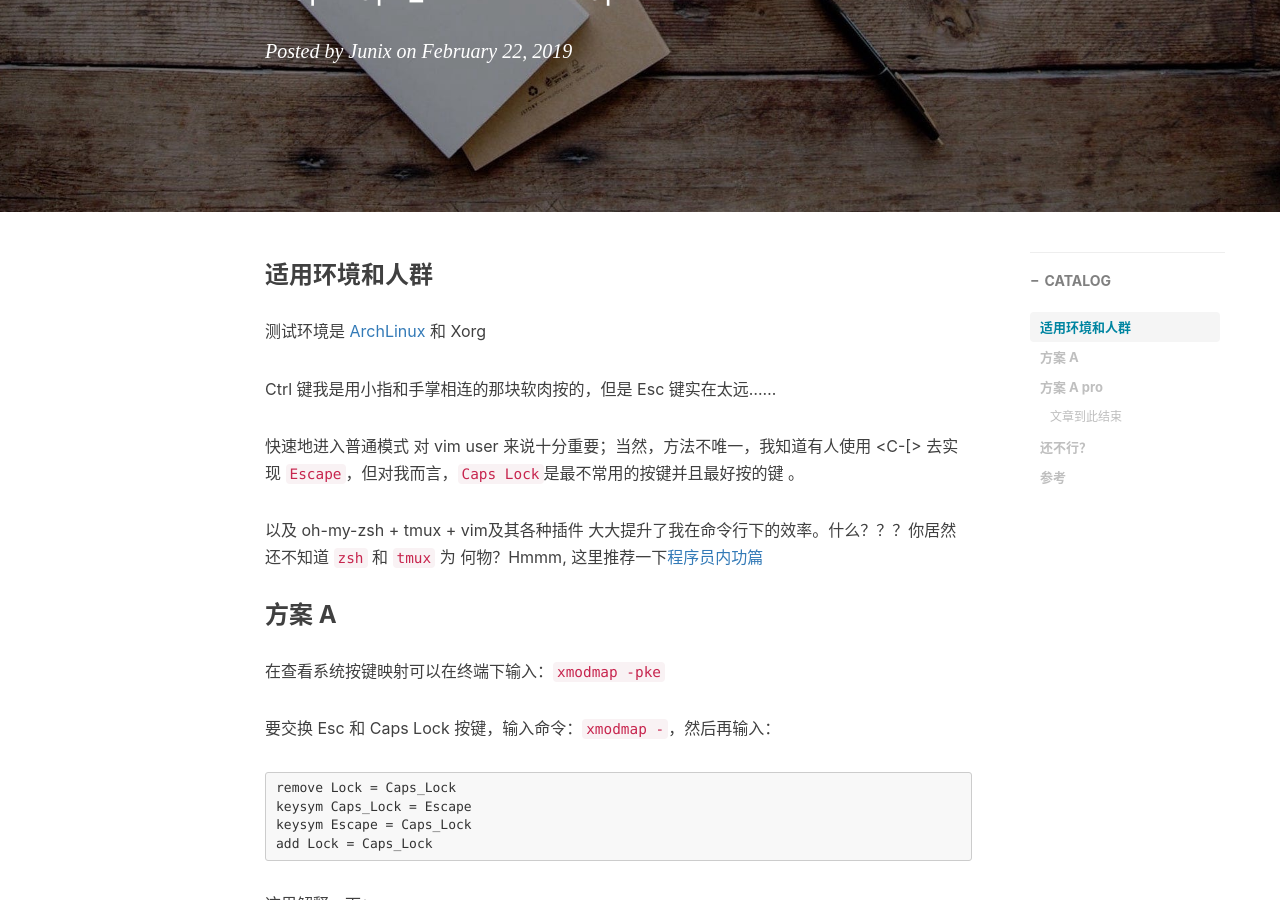
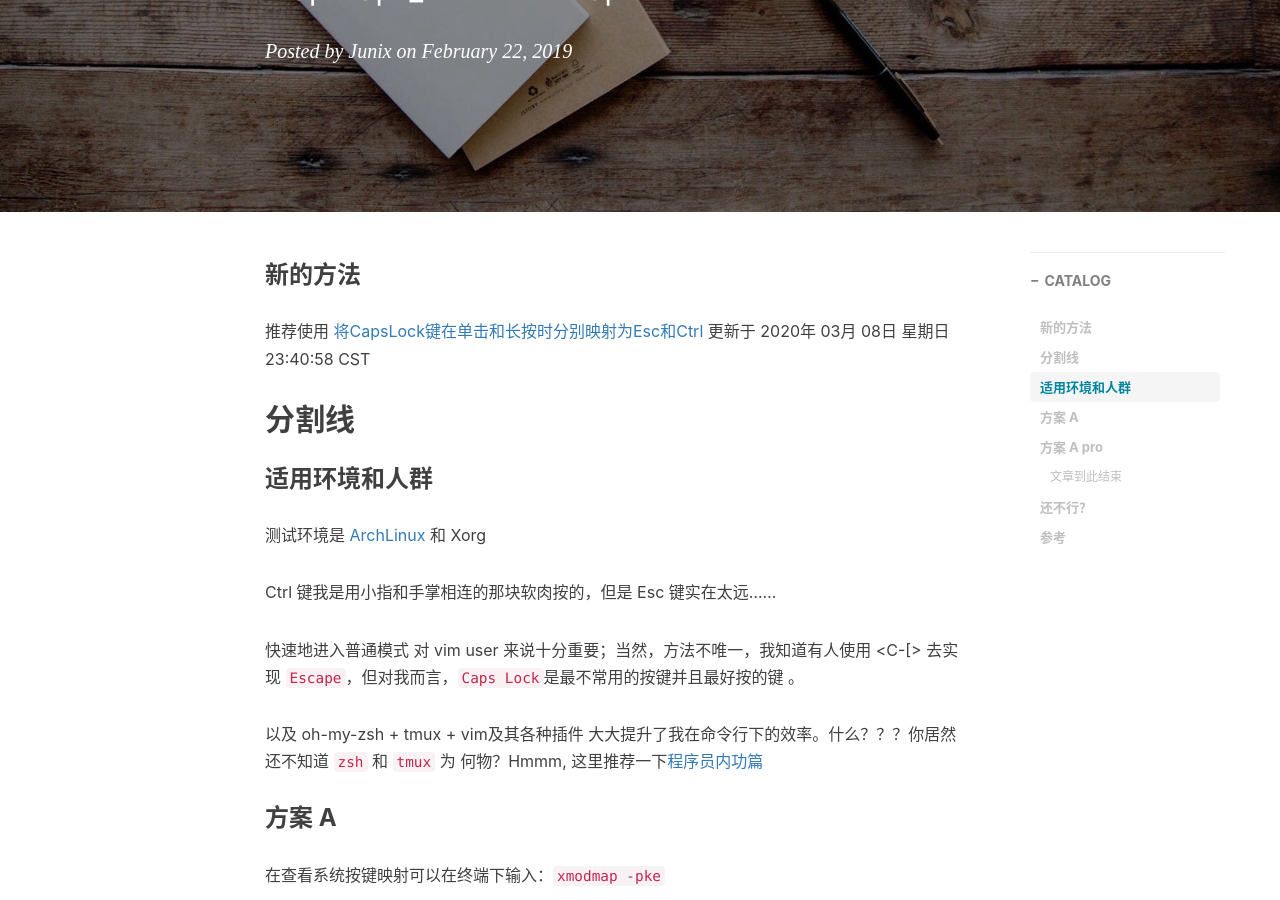
Before and after one commit to junyixu/junyixu.github.io, a Jekyll site: the page built from _posts/2019-02-22-Map-caps_lock-to-escape-in-XWindows.md, in a window 1280 px wide and 900 px high, scrolled down 371 px. Built offline with Jekyll 4.4.1, drawn with Linux system fonts in a browser that asks for light colours; nearby versions of some CDN libraries; comment, search, counter and statistics services are not loaded.

Commit message:
新方法

```diff
--- a/_posts/2019-02-22-Map-caps_lock-to-escape-in-XWindows.md
+++ b/_posts/2019-02-22-Map-caps_lock-to-escape-in-XWindows.md
@@ -12,6 +12,14 @@ tags:
 - Xorg
 - XWindows
 ---
+
+### 新的方法
+
+推荐使用 [将CapsLock键在单击和长按时分别映射为Esc和Ctrl](https://orxing.top/post/d3c3145e.html)
+更新于 2020年 03月 08日 星期日 23:40:58 CST
+
+分割线
+-----
 ### 适用环境和人群
 测试环境是 [ArchLinux](https://blog.yoitsu.moe/life/archlinux_cn_community_unoffical_newbie_guide.html) 和 Xorg
 
```
